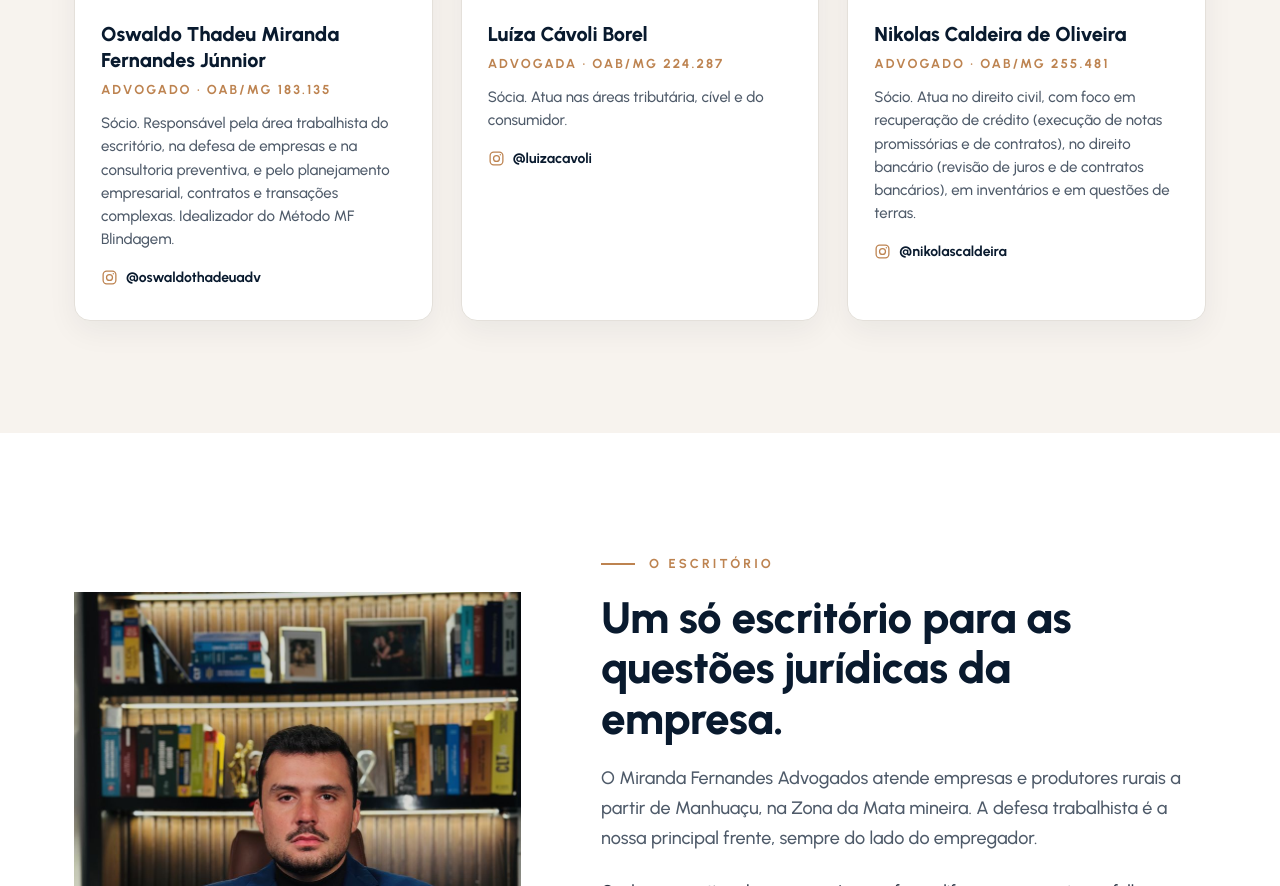
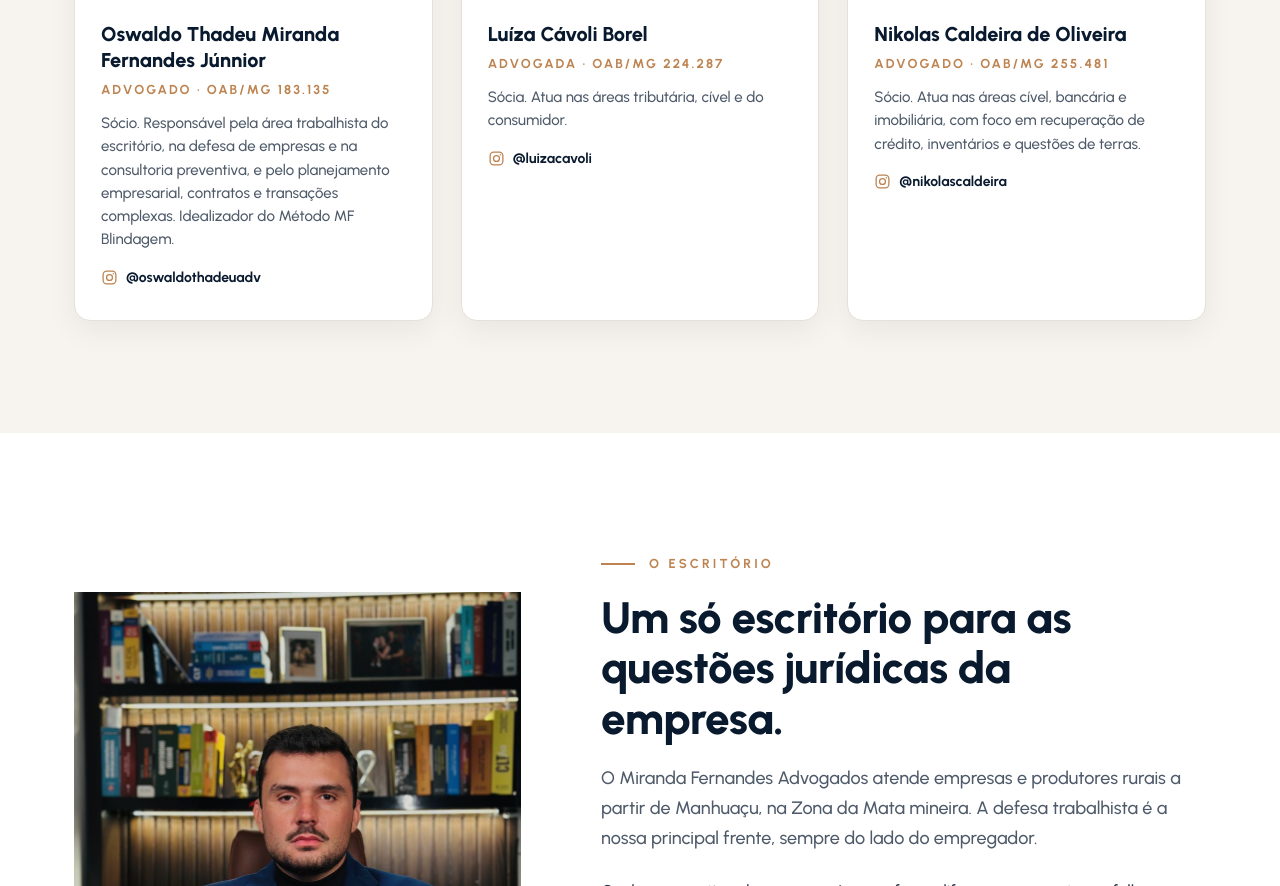
Before and after one commit to thadeujrf-cpu/site-mfadv, a plain HTML site: page index.html in a window 1280 px wide. Shown: the part 4581-5467 px from the top of the page. Drawn offline with Linux system fonts and the light colour scheme.

Commit message:
Descricao do Nikolas

```diff
--- a/index.html
+++ b/index.html
@@ -809,7 +809,7 @@ p,li{font-weight:500}
         <figcaption>
           <h3>Nikolas Caldeira de Oliveira</h3>
           <span class="oab">Advogado · OAB/MG 255.481</span>
-          <p>Sócio. Atua no direito civil, com foco em recuperação de crédito (execução de notas promissórias e de contratos), no direito bancário (revisão de juros e de contratos bancários), em inventários e em questões de terras.</p>
+          <p>Sócio. Atua nas áreas cível, bancária e imobiliária, com foco em recuperação de crédito, inventários e questões de terras.</p>
           <a class="ig" href="https://www.instagram.com/nikolascaldeira/" target="_blank" rel="noopener"><svg viewBox="0 0 24 24" fill="none" stroke="currentColor" stroke-width="1.8" aria-hidden="true"><rect x="3" y="3" width="18" height="18" rx="5"/><circle cx="12" cy="12" r="4.2"/><circle cx="17.4" cy="6.6" r="1" fill="currentColor" stroke="none"/></svg>@nikolascaldeira</a>
         </figcaption>
       </figure>
```
Also changed, not shown: llms.txt.
